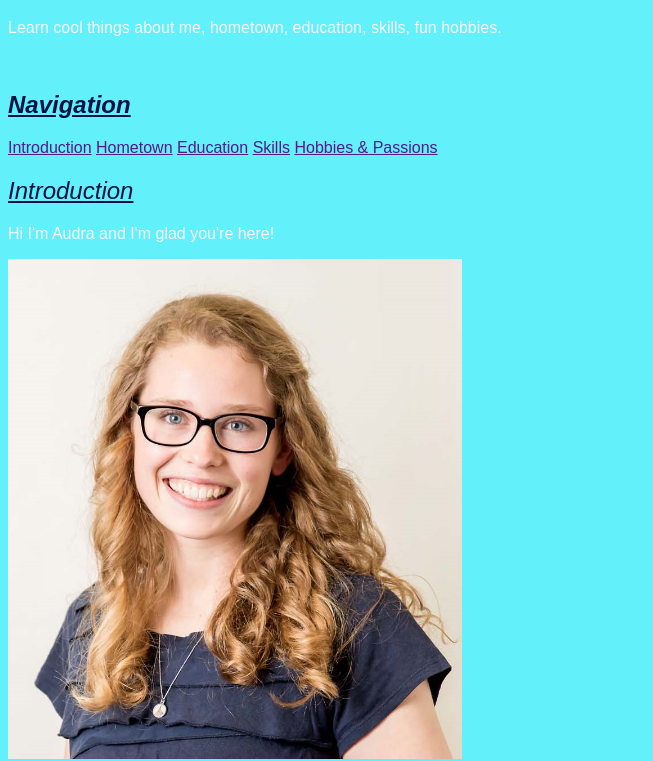
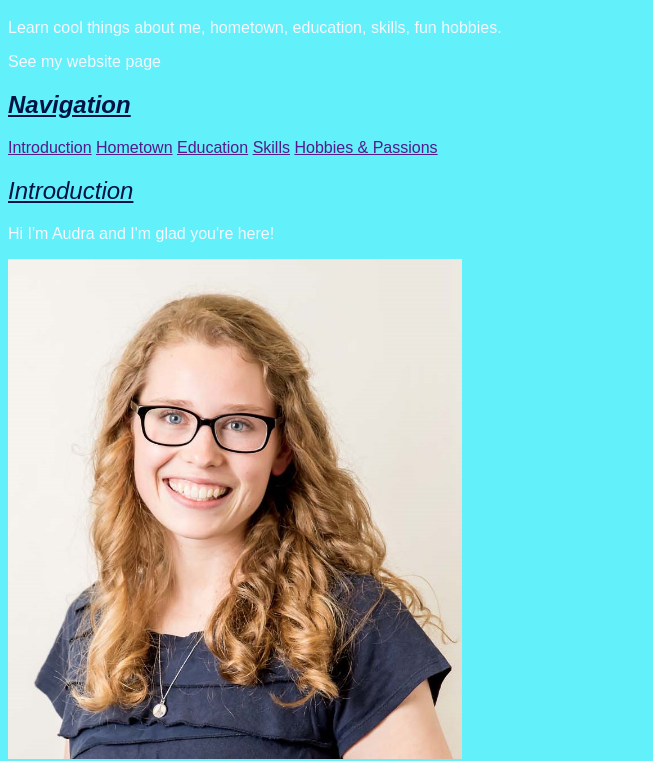
Before and after one commit to Kendrian3/Nov-18-2021, a plain HTML site: page index.html in a window 1280 px wide. Shown: the part 61-822 px from the top of the page, without its empty margins (0-653 px from the left). Drawn offline with Linux system fonts and the light colour scheme; files whose address does not match are found by name.

Commit message:
Update index.html

```diff
--- a/index.html
+++ b/index.html
@@ -34,7 +34,7 @@
         <h1>Cool Website About Me - Audra Kendrick!</h1>
 
         <p>Learn cool things about me, hometown, education, skills, fun hobbies.</p>
-
+        See my <a href="https://www.westada.org" target="_blank" title="high school district"> </a>website page</a>
         <br>
         <h2><strong>Navigation</strong></h2>
         <a href="">Introduction</a>
```
